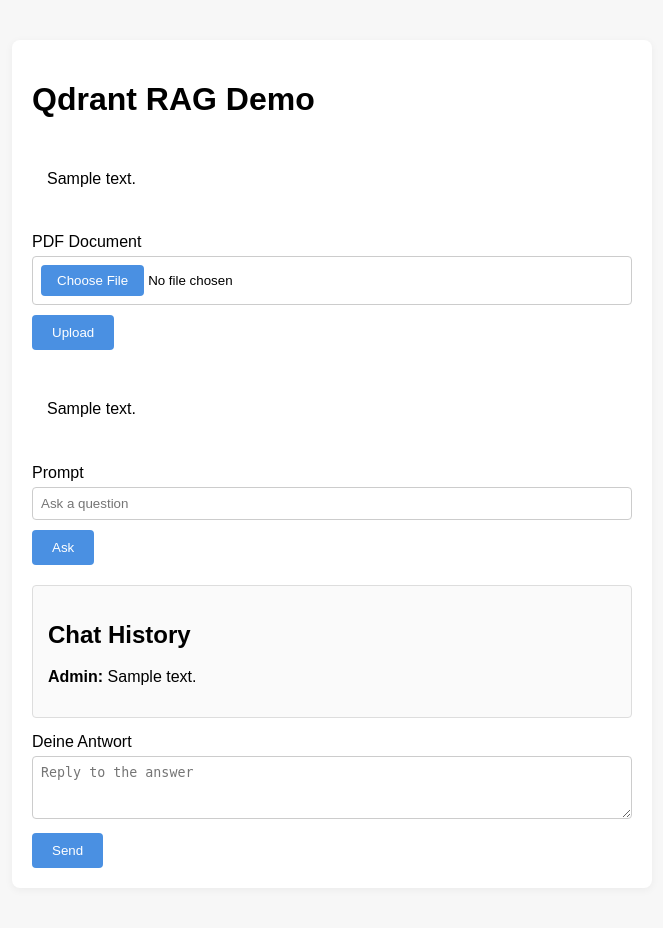
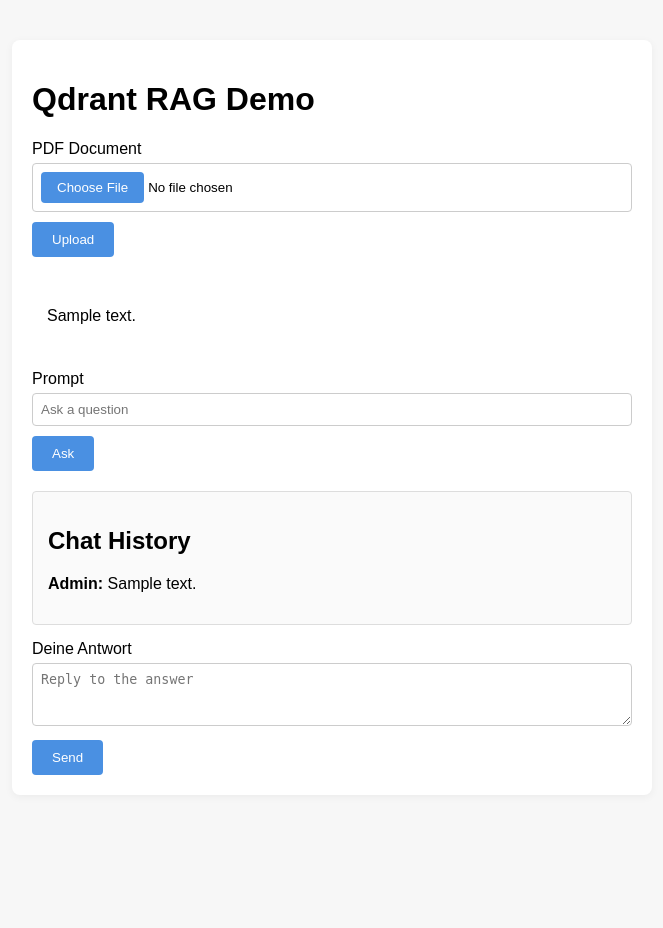
Before and after one commit to bennyhandball/Datenbanken, a Flask app: template templates/index.html in a window 1280 px wide. Shown: the whole page, without its empty margins (308-971 px from the left). After the commit the page ends 775 px from the top, so only its background shows below. Run offline with Flask 3, Linux system fonts and the light colour scheme; the template is opened without the code that fills it: most values are stand-ins (such as "Sample title", 1, 10 or a date in 2020).

Commit message:
Revert "Show chat history inline and auto-scroll"

```diff
--- a/static/style.css
+++ b/static/style.css
@@ -85,52 +85,6 @@
 
 
 #chat-container {
-
-    margin-top: 20px;
-    max-height: 400px;
-    overflow-y: auto;
-    display: flex;
-    flex-direction: column;
-    gap: 12px;
-}
-
-.chat-message {
-    padding: 12px 15px;
-    border-radius: 8px;
-    max-width: 80%;
-    line-height: 1.4;
-}
-
-.chat-message.user {
-    background: #dcf8c6;
-    margin-left: auto;
-}
-
-.chat-message.assistant {
-    background: #f7f7f8;
-    margin-right: auto;
-}
-
-#loading-container {
-    width: 100%;
-    height: 4px;
-    background: #eee;
-    margin-top: 10px;
-    display: none;
-    overflow: hidden;
-}
-
-#loading-bar {
-    height: 100%;
-    width: 0;
-    background-color: var(--primary-color);
-    animation: loading 2s linear infinite;
-}
-
-@keyframes loading {
-    0% { width: 0; }
-    100% { width: 100%; }
-=======
     margin-top: 20px;
     max-height: 400px;
     overflow-y: auto;
@@ -185,5 +139,4 @@
     border: 1px solid #ddd;
     max-height: 300px;
     overflow-y: auto;
-
 }
--- a/templates/index.html
+++ b/templates/index.html
@@ -9,18 +9,6 @@
 <div class="container">
     <h1>Qdrant RAG Demo</h1>
     <div id="loading-container"><div id="loading-bar"></div></div>
-
-
-    {% if chat_history %}
-    <div id="chat-container">
-        {% for msg in chat_history %}
-        <div class="chat-message {{ msg.role }}">
-            <p>{{ msg.content }}</p>
-        </div>
-        {% endfor %}
-    </div>
-    {% endif %}
-
     <form method="post" action="{{ url_for('upload') }}" enctype="multipart/form-data" class="upload-form">
         <label for="document">PDF Document</label>
         <input type="file" name="document" id="document" accept="application/pdf">
```
Also changed, not shown: README.md.
